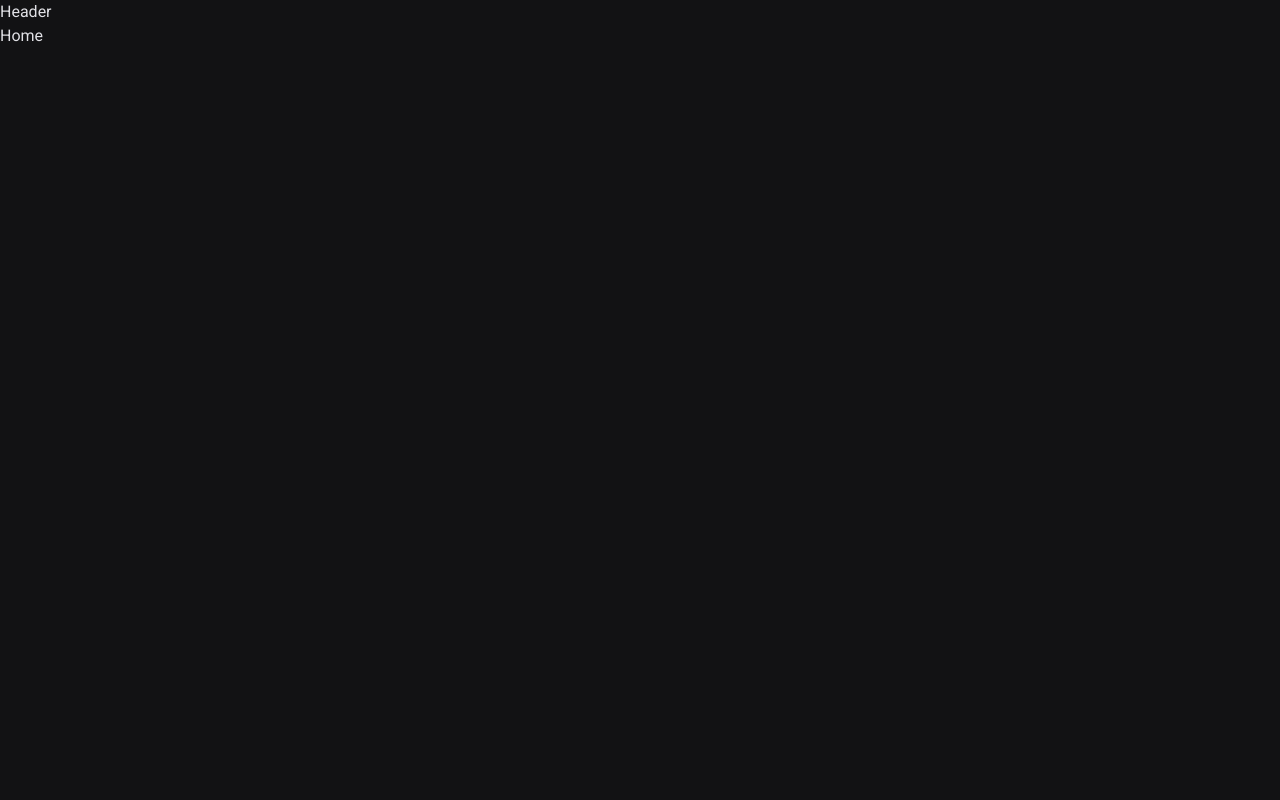
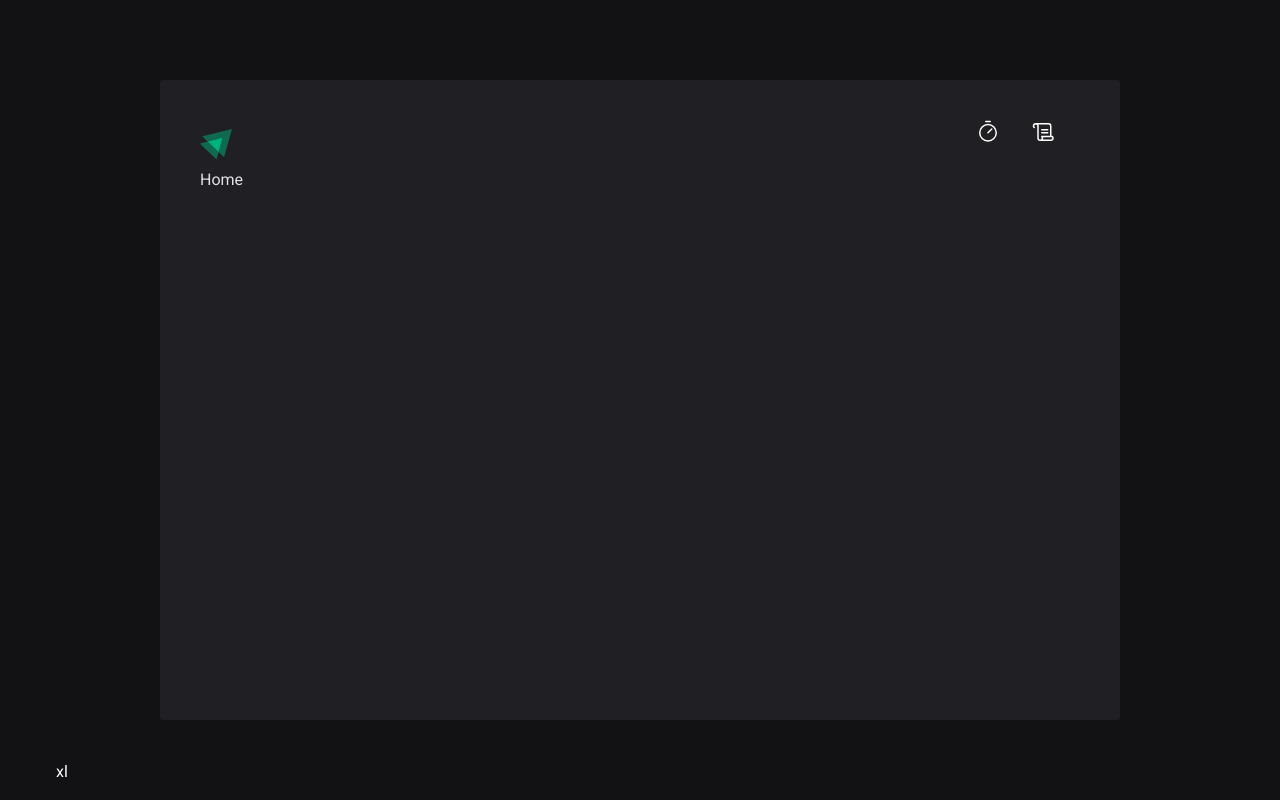
Before and after one commit to luksquitos/ignite-timer, a React (Vite) app: page / in a window 1280 px wide. Built offline with nearby package versions, Linux system fonts and the light colour scheme.

Commit message:
feat: header

```diff
--- a/src/components/App.tsx
+++ b/src/components/App.tsx
@@ -1,6 +1,6 @@
 import { Router } from "../Router"
-import { Header } from "./Header"
 import { BrowserRouter } from "react-router-dom"
+import TailwindBreakpoint from "./TailwindBreakpoint"
 // CTRL + SHIPT + P
 // TypeScript Remove all unused imports
 
@@ -8,7 +8,8 @@ export function App() {
 
   return (
     <BrowserRouter>
-      <main className="bg-gray1 h-screen">
+      <main className="bg-gray1 h-screen flex justify-center items-center">
+        <TailwindBreakpoint/>
         <Router />
       </main>
     </BrowserRouter>
--- a/src/components/Header.tsx
+++ b/src/components/Header.tsx
@@ -1,9 +1,14 @@
-import { Play } from "@phosphor-icons/react"
+import IgniteLogo from "../assets/Logo.svg"
+import { Timer, Scroll } from "@phosphor-icons/react"
 
 export function Header(){
   return (
-    <div className="">
-      <h1 className="text-">Header</h1>
-    </div>
+    <header className="flex justify-between">
+      <img src={IgniteLogo} alt="#" />
+      <nav className="flex gap-2">
+        <a href="#" className="size-12"><Timer size={24} className="text-white text-xs"/></a>
+        <a href="#" className="size-12"><Scroll size={24} className="text-white"/></a>
+      </nav>
+    </header>
   )
 }
--- /dev/null
+++ b/src/components/TailwindBreakpoint.tsx
@@ -0,0 +1,14 @@
+export default function TailwindBreakpoint() {
+  return (
+    <div className="fixed bottom-2 left-12 z-50 rounded-lg bg-primary">
+      <div className="rounded p-2 text-white">
+        <div className="sm:hidden">xs</div>
+        <div className="hidden sm:block md:hidden">sm</div>
+        <div className="hidden md:block lg:hidden">md</div>
+        <div className="hidden lg:block xl:hidden">lg</div>
+        <div className="hidden xl:block 2xl:hidden">xl</div>
+        <div className="hidden 2xl:block">2xl</div>
+      </div>
+    </div>
+  )
+}
--- a/src/layouts/DefaultLayout.tsx
+++ b/src/layouts/DefaultLayout.tsx
@@ -1,12 +1,13 @@
 import { Outlet } from "react-router-dom";
 import { Header } from "../components/Header";
 
+{/* <div className="2xl:w-[90.5rem] 2xl:h-[840px] xl:w-[70.5rem] lg:w-[50rem] h-[744px] bg-gray2 rounded"></div> */}
 
 export function DefaultLayout(){
   return (
-    <>
+    <div className="w-[calc(100vw-20rem)] h-[calc(100vh-10rem)] bg-gray2 rounded p-10">
       <Header />
       <Outlet />
-    </>
+    </div>
   )
 }
```
